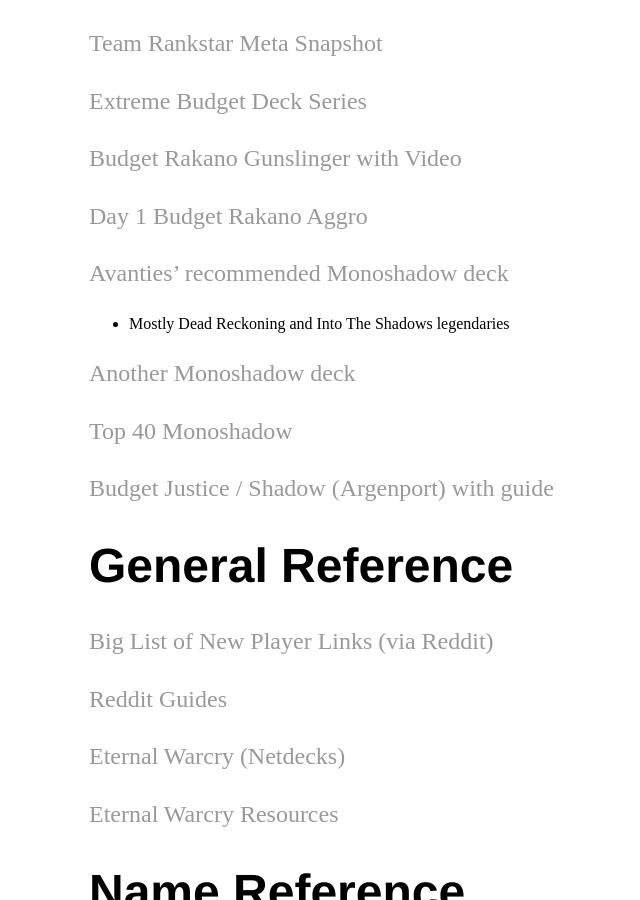
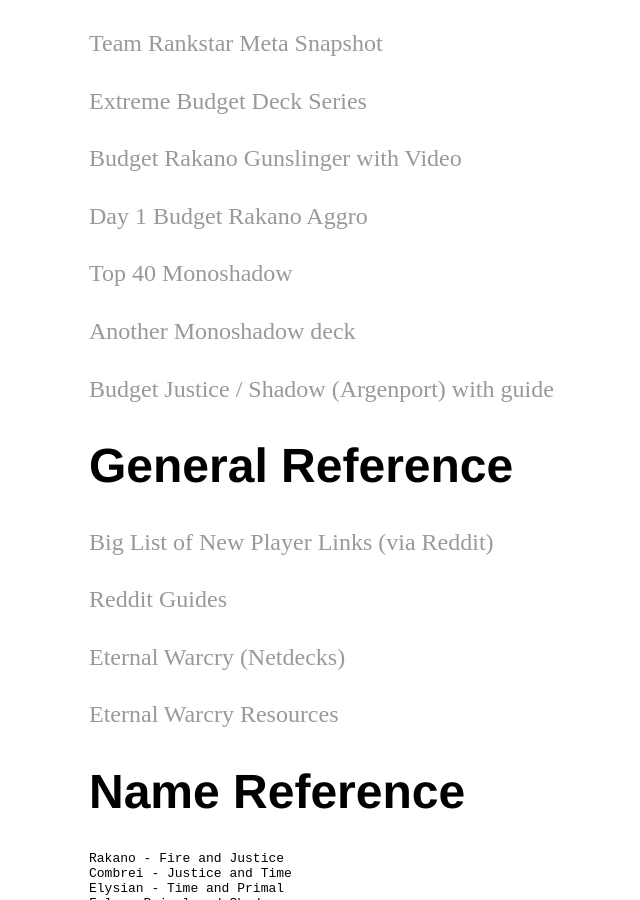
Before and after one commit to surgie/surgie.github.io, a Jekyll site: the page built from _posts/2018-10-15-learning-eternal.md, in a window 1280 px wide and 900 px high, scrolled down 2527 px. Shown: the whole window, without its empty margins (103-743 px from the left). Built offline with Jekyll 4.4.1, drawn with Linux system fonts in a browser that asks for light colours; our own code applies the rules of GitHub Pages for plain Markdown files.

Commit message:
Eternal notes

```diff
--- a/_posts/2018-10-15-learning-eternal.md
+++ b/_posts/2018-10-15-learning-eternal.md
@@ -104,12 +104,9 @@
 
 [Day 1 Budget Rakano Aggro](https://eternalwarcry.com/decks/details/jcd6DPbYn8s/day-1-budget-rakano)
 
-[Avanties' recommended Monoshadow deck](https://eternalwarcry.com/decks/details/rI1O6185IDw/into-the-shadowlands-top-40-masters)
-- Mostly Dead Reckoning and Into The Shadows legendaries
+[Top 40 Monoshadow](https://eternalwarcry.com/decks/details/rI1O6185IDw/into-the-shadowlands-top-40-masters)
 
 [Another Monoshadow deck](https://eternalwarcry.com/decks/details/cnQD0frp0so/masters-mono-shadow)
-
-[Top 40 Monoshadow](https://eternalwarcry.com/decks/details/rI1O6185IDw/into-the-shadowlands-top-40-masters)
 
 [Budget Justice / Shadow (Argenport) with guide](https://eternalwarcry.com/decks/details/S071ykERwhs/budget-argenport-deck-w-video-deck-tech-explanation)
 
--- a/index.html
+++ b/index.html
@@ -16,4 +16,5 @@
     <li>Mulligan / Strategy layout type?</li>
     <li>What would be cool is a list of 9 buttons and click on one that just shows that class... remove visual clutter!</li>
     <li>Any way to tag hearthstone posts as boomsday patch, etc?</li>
+    <li>break up eternal post into draft / constructed / etc?</li>
 </ul>
```
